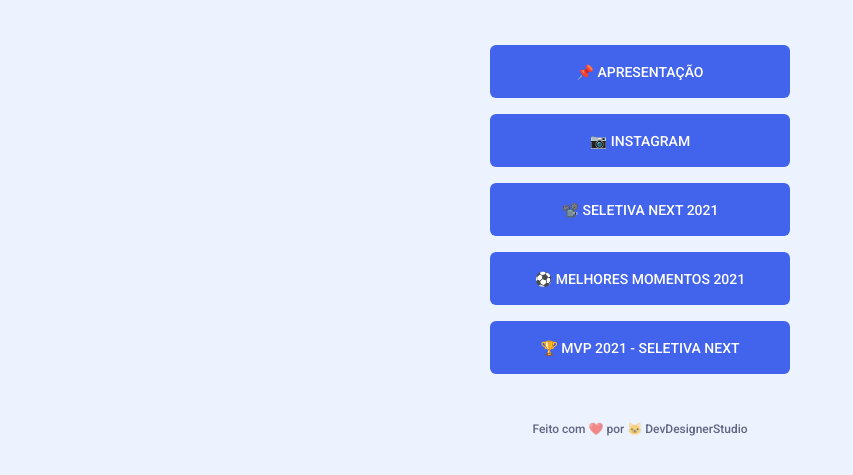
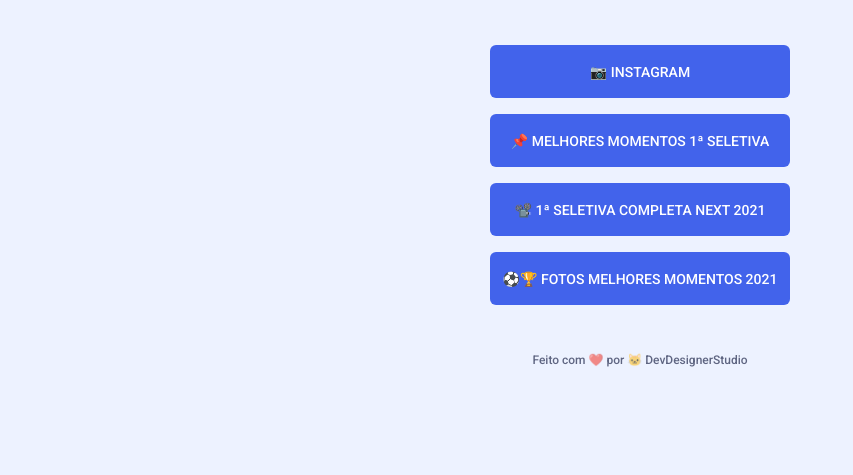
Before and after one commit to devdesignerstudio/patrik_souz4, a plain HTML site: page index.html in a window 1280 px wide. Shown: the part 281-756 px from the top of the page, without its empty margins (0-853 px from the left). Drawn offline with Linux system fonts and the light colour scheme.

Commit message:
Update index.html

```diff
--- a/index.html
+++ b/index.html
@@ -31,31 +31,25 @@
       <ul>
         <li>
           <a
-          href="https://www.youtube.com/watch?v=qyDz-ya3S5k&t=8s"
-          target="_blank">📌 Apresentação
-          </a>
-        </li>
-        <li>
-          <a
           href="https://www.instagram.com/patrik_souz4/"
           target="_blank">📷 Instagram
           </a>
         </li>
         <li>
+          <a
+          href="https://www.youtube.com/watch?v=qyDz-ya3S5k&t=8s"
+          target="_blank">📌 Melhores Momentos 1ª Seletiva
+          </a>
+        </li>
+        <li>
           <a href="https://www.youtube.com/watch?v=iDEQk5HjXLo"
-          target="_blank">📽️ SELETIVA NEXT 2021
+          target="_blank">📽️ 1ª SELETIVA COMPLETA NEXT 2021
           </a>
         </li>
         <li>
           <a
           href="https://www.youtube.com/watch?v=2fDc0Hu-kFg&t=2s"
-          target="_blank">⚽️ MELHORES MOMENTOS 2021
-          </a>
-        </li>
-        <li>
-          <a
-          href="https://www.instagram.com/p/CTxgUR3AHxe/"
-          target="_blank">🏆 MVP 2021 - Seletiva NEXT
+          target="_blank">⚽️🏆 FOTOS MELHORES MOMENTOS 2021
           </a>
         </li>
       </ul>
```
